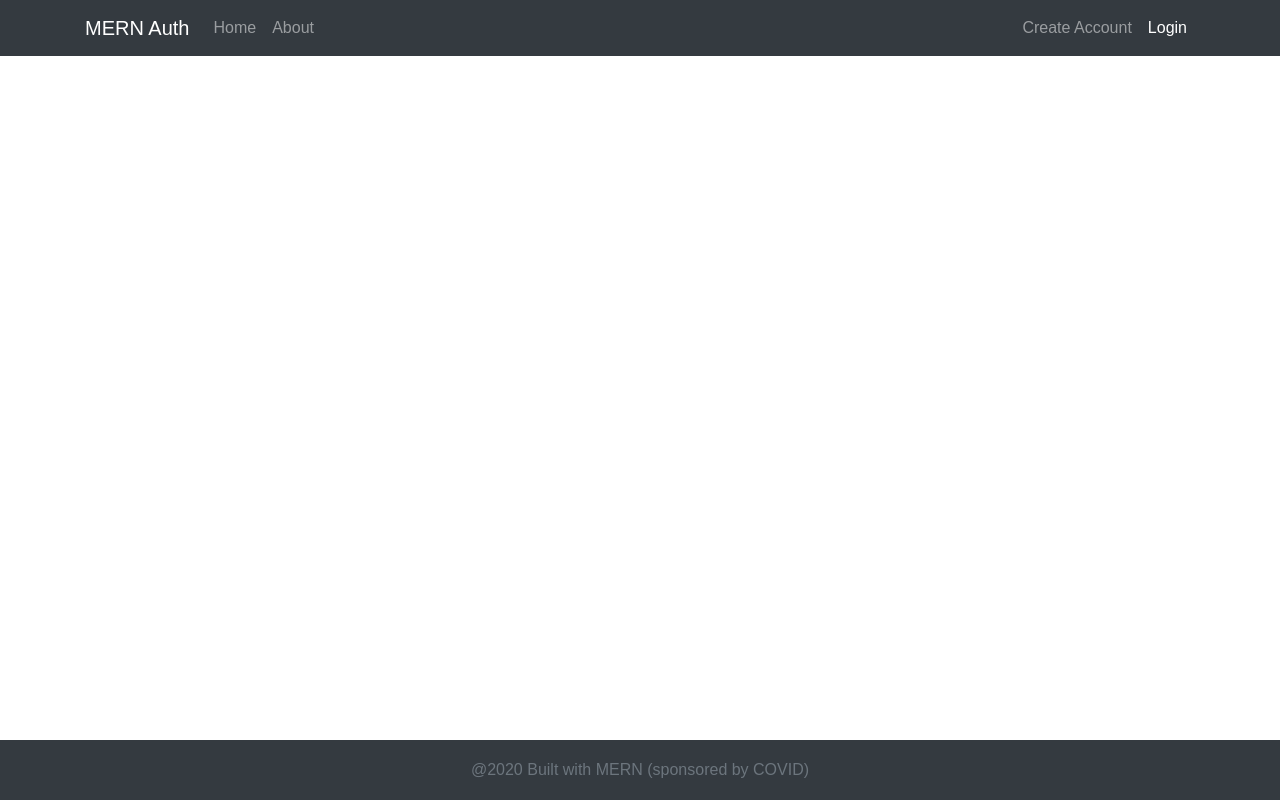
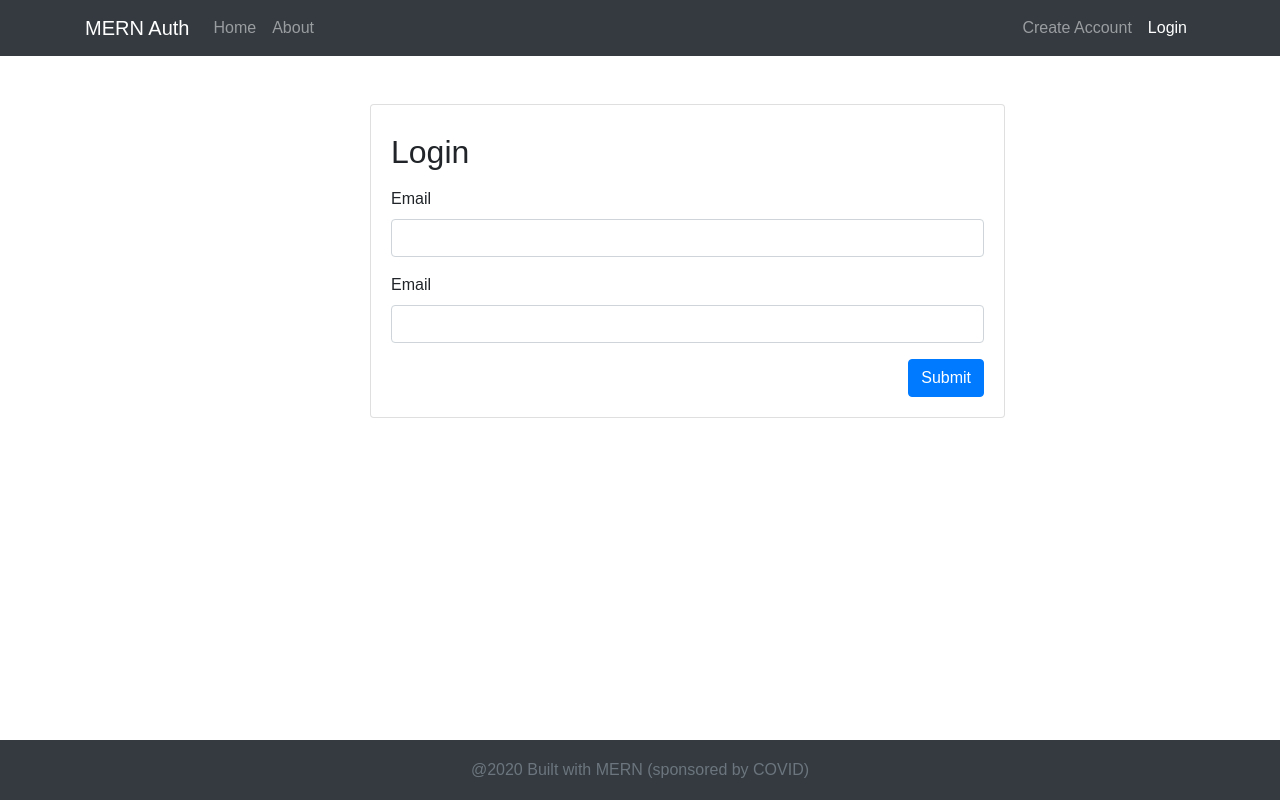
Before and after one commit to BGoldenberg161/MERN_auth, a React (Create React App) app in the folder frontend/: page /login in a window 1280 px wide. Built offline with nearby package versions, Linux system fonts and the light colour scheme; no server answers; the HTML template or start-up script is replaced by a standard one.

Commit message:
[profile]add profile and test in app

```diff
--- a/frontend/src/App.js
+++ b/frontend/src/App.js
@@ -3,8 +3,8 @@
 import jwt_decode from 'jwt-decode'
 import setAuthToken from './utils/setAuthToken'
 import Register from './components/Register'
-// import Login from './components/Login'
-// import Profile from './components/Profile'
+import Login from './components/Login'
+import Profile from './components/Profile'
 import Welcome from './components/Welcome'
 import About from './components/About'
 import Footer from './components/Footer'
@@ -55,12 +55,12 @@
       <div className="container mt-5">
         <Switch>
           <Route path="/register" component={ Register } />
-          {/* <Route
+          <Route
             path="/login"
             render={ (props) => <Login {...props} nowCurrentUser={nowCurrentUser} setIsAuthenticated={setIsAuthenticated} user={currentUser} />}
-          /> */}
+          />
           <Route path="/about" component={ About } />
-          {/* <PrivateRoute path="/profile" component={ Profile } user={currentUser} /> */}
+          <PrivateRoute path="/profile" component={ Profile } user={currentUser} />
           <Route exact path="/" component={ Welcome } />
         </Switch>
       </div>
--- a/frontend/src/components/Login.js
+++ b/frontend/src/components/Login.js
@@ -1,8 +1,61 @@
-import React from 'react'
+import React, {useState} from 'react'
+import axios from 'axios'
+import jwt_decode from 'jwt-decode'
+import setAuthToken from '../utils/setAuthToken'
+import { Redirect } from 'react-router-dom'
+const REACT_APP_SERVER_URL = process.env.REACT_APP_SERVER_URL
 
-const Login = () => {
+const Login = (props) => {
+
+    const [email, setEmail] = useState('')
+    const [password, setPassword] = useState('')
+
+    const handleEmail = (e) => {
+        setEmail(e.target.value)
+    }
+
+    const handlePassword = (e) => {
+        setPassword(e.target.value)
+    }
+
+    const handleSubmit = (e) => {
+        e.preventDefault()
+
+        const userData = { email, password }
+
+        axios.post(`${REACT_APP_SERVER_URL}/api/users/login`, userData)
+        .then(response => {
+            const { token } = response.data
+            localStorage.setItem('jwtToken', token)
+            setAuthToken(token)
+            const decoded = jwt_decode(token)
+            props.nowCurrentUser(decoded)
+        })
+        .catch(err => console.log(`Login Error`, err))
+    }
+
+    if(props.user) return <Redirect to='/profile' user={props.user} />
+
     return(
-        <h1>login</h1>
+
+        <div className="row mt-4">
+            <div className="col-md-7 offset-md-3">
+                <div className="card card-body">
+                    <h2 className="py-2">Login</h2>
+                    <form onSubmit={handleSubmit}>
+                        <div className="form-group">
+                            <label htmlFor="email">Email</label>
+                            <input type="text" name="email" value={email} onChange={handleEmail} className="form-control" required />
+                        </div>
+                        <div className="form-group">
+                            <label htmlFor="password">Email</label>
+                            <input type="password" name="password" value={password} onChange={handlePassword} className="form-control" required />
+                        </div>
+                        <button type="submit" className="btn btn-primary float-right">Submit</button>
+                    </form>
+                </div>
+            </div>
+        </div>
     )
 }
 
--- a/frontend/src/components/Navbar.js
+++ b/frontend/src/components/Navbar.js
@@ -5,7 +5,7 @@
     return(
         <nav className="navbar navbar-expand-lg navbar-dark bg-dark">
             <div className="container">
-                <Link className="navbar-brand">MERN Auth</Link>
+                <Link to="/" className="navbar-brand">MERN Auth</Link>
                 <button className="navbar-toggler" type="button" data-toggle="collapse" data-target="#navbarsExample07" aria-controls="#navbarsExample07" aria-expanded="false" aria-label="Toggle navigation">
                     <span className="navbar-toggler-icon"></span>
                 </button>
--- a/frontend/src/components/Profile.js
+++ b/frontend/src/components/Profile.js
@@ -1,8 +1,27 @@
-import React from 'react'
+import React, {Link} from 'react'
 
-const Profile = () => {
+const Profile = (props) => {
+    const userData = props.user ?
+    (<div>
+            <h1>Profile</h1>
+            <p><strong>Name:</strong> {props.user.name}</p>
+            <p><strong>Email:</strong> {props.user.email}</p>
+            <p><strong>ID:</strong> {props.user.id}</p>
+    </div>) : <h4>Loading...</h4>
+
+    const errorDiv = () => {
+        return(
+            <div className="text-center pt-4">
+                <h3>Please <Link to="/login">Login</Link> to view this page</h3>
+            </div>
+        )
+    }
+
+
     return(
-        <h1>Profile</h1>
+        <div>
+            { props.user ? userData : errorDiv() }
+        </div>
     )
 }
 
--- a/frontend/src/components/Register.js
+++ b/frontend/src/components/Register.js
@@ -33,6 +33,7 @@
 
             axios.post(`${REACT_APP_SERVER_URL}/api/users/register`, newUser)
             .then(response => {
+                console.log(response)
                 setRedirect(true)
             })
             .catch(err => console.log(err))
@@ -46,7 +47,7 @@
             <div className="col-md-7 offset-md-3">
                 <div className="card card-body">
                     <h2 className="py-2">Register</h2>
-                    <form action="/ideas" method="POST" onSubmit={handleSubmit}>
+                    <form onSubmit={handleSubmit}>
                         <div className="form-group">
                             <label htmlFor="name">Name</label>
                             <input type="text" name="name" value={name} onChange={handleName} className="form-control"></input>
--- a/frontend/src/utils/setAuthToken.js
+++ b/frontend/src/utils/setAuthToken.js
@@ -3,7 +3,7 @@
 const setAuthToken = (token) => {
     if(token){
         axios.defaults.headers.common['Authorization'] = token
-        console.log(axios.defaults.headers.common)
+        // console.log(axios.defaults.headers.common)
     } else {
         delete axios.defaults.headers.common['Authorization']
     }
```
Lines whose indentation alone changed are shown as unchanged.
